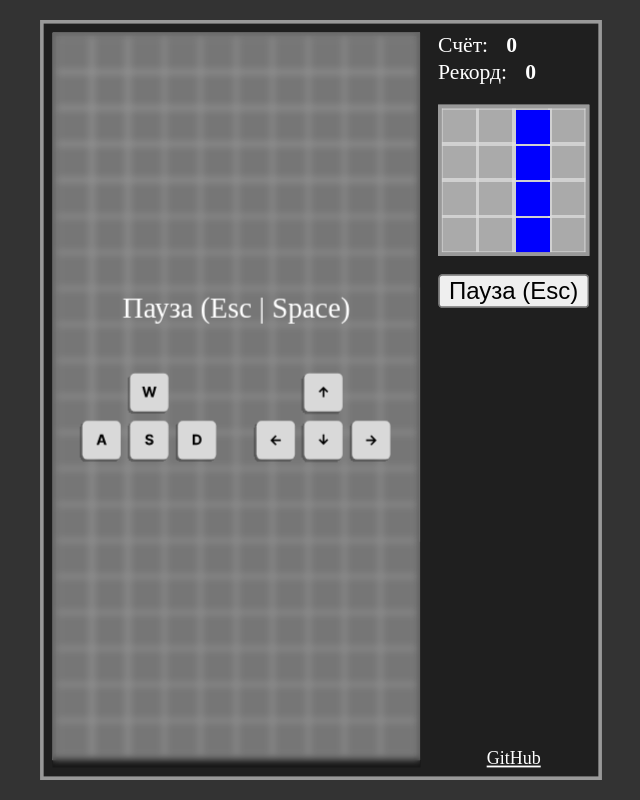
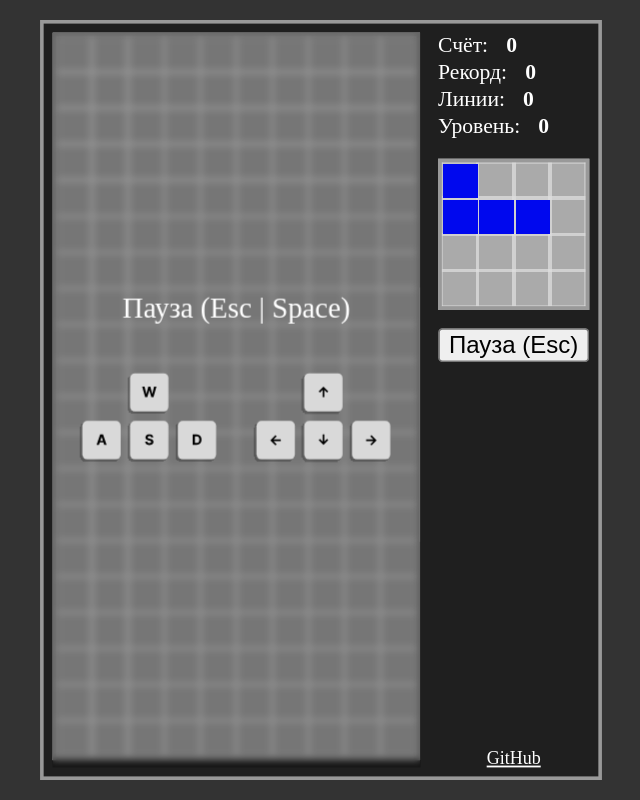
Before and after one commit to vicimpa/tetris-steam, a website built with Vite: page src/index.html in a window 1280 px wide. Shown: the whole page, without its empty margins (319-959 px from the left). Built offline with nearby package versions, Linux system fonts and the light colour scheme.

Commit message:
Append lines and level

```diff
--- a/src/index.css
+++ b/src/index.css
@@ -86,16 +86,25 @@ canvas {
   font-size: 12px;
 }
 .score::before {
-  content: 'Счёт: ';
   font-weight: 100;
 }
 
-.score:nth-child(2) {
+
+.score:not(:nth-child(1)) {
   margin-top: -10px;
 }
 
+.score:nth-child(1)::before {
+  content: 'Счёт: ';
+}
 .score:nth-child(2)::before {
   content: 'Рекорд: '
+}
+.score:nth-child(3)::before {
+  content: 'Линии: '
+}
+.score:nth-child(4)::before {
+  content: 'Уровень: '
 }
 
 button {
--- a/src/lib/Figure.ts
+++ b/src/lib/Figure.ts
@@ -126,12 +126,12 @@ export class Figure extends SizedArray {
 
   static colors = [
     'transparent',
-    'red',
-    'green',
-    'blue',
-    '#00FFFF',
-    '#FF00FE',
-    '#FFFF14',
-    '#0000FE'
+    '#00EEEE',
+    '#0008EE',
+    '#EE9500',
+    '#EEEE00',
+    '#00EE00',
+    '#9508EE',
+    '#EE0000'
   ];
 }
--- a/src/lib/FigureStore.ts
+++ b/src/lib/FigureStore.ts
@@ -8,7 +8,7 @@ export const I = (
       '####',
       '    ',
       '    ',
-    )
+    ).color(1)
 );
 
 export const O = (
@@ -16,7 +16,7 @@ export const O = (
     .make(
       '##',
       '##'
-    )
+    ).color(4)
 );
 
 export const T = (
@@ -25,7 +25,7 @@ export const T = (
       '   ',
       '###',
       ' # '
-    )
+    ).color(6)
 );
 
 export const J = (
@@ -34,7 +34,7 @@ export const J = (
       ' # ',
       ' # ',
       '## '
-    )
+    ).color(2)
 );
 
 export const L = (
@@ -43,7 +43,7 @@ export const L = (
       ' # ',
       ' # ',
       ' ##'
-    )
+    ).color(3)
 );
 
 export const S = (
@@ -52,7 +52,7 @@ export const S = (
       ' ##',
       '## ',
       '   '
-    )
+    ).color(5)
 );
 
 export const Z = (
@@ -61,7 +61,7 @@ export const Z = (
       '## ',
       ' ##',
       '   '
-    )
+    ).color(7)
 );
 
 export const figuresArray = [I, O, T, J, L, Z];
@@ -70,9 +70,7 @@ export function getRandomFigure() {
   let rand = (Math.random() * 4) | 0;
 
   const figure = randomSort([...figuresArray])[0]
-    .clone()
-    .color();
-
+    .clone();
 
   while (rand--)
     figure.rotate();
--- a/src/lib/GameEngine.ts
+++ b/src/lib/GameEngine.ts
@@ -1,4 +1,5 @@
 import { Bind } from "./Bind";
+import { createElement } from "./createElement";
 import { Figure } from "./Figure";
 import { getRandomFigure } from "./FigureStore";
 import { GameMap } from "./GameMap";
@@ -7,6 +8,7 @@ import { makeController } from "./makeController";
 
 export class GameEngine {
   #score = 0;
+  #lines = 0;
   #hiScore = +(localStorage.getItem('hiscore') ?? '0');
 
   #ctrl = makeController({
@@ -29,6 +31,17 @@ export class GameEngine {
     }
   }
 
+  get lines() { return this.#lines; }
+  set lines(v) {
+    this.#lines = v;
+    this.linesElement.innerText = `${this.#lines}`;
+    this.levelElement.innerText = `${this.#lines / 10 | 0}`;
+  }
+
+  get speed() {
+    return 600 - (this.#lines / 10 | 0) * 15;
+  };
+
   appendScores = [0, 100, 300, 700, 1500];
 
   figure: Figure = getRandomFigure();
@@ -41,7 +54,6 @@ export class GameEngine {
   rendererNext = new GameRenderer(this.next);
 
   work = false;
-  speed = 600;
   isDown = false;
   pause = true;
 
@@ -50,35 +62,27 @@ export class GameEngine {
   previewTick = performance.now();
   previewMove = performance.now();
 
-  scoreElement = document.createElement('p');
-  hiScoreElement = document.createElement('p');
-  pauseElement = document.createElement('p');
-  pauseButton = document.createElement('button');
-  githubLink = document.createElement('a');
-  gapElement = document.createElement('div');
+  gapElement = createElement('div', { className: 'gap' });
+  scoreElement = createElement('p', { className: 'score', innerText: `${this.score}` });
+  hiScoreElement = createElement('p', { className: 'score', innerText: `${this.#hiScore}` });
+  linesElement = createElement('p', { className: 'score', innerText: `${this.#lines}` });
+  levelElement = createElement('p', { className: 'score', innerText: `${this.#lines / 10 | 0}` });
+  pauseElement = createElement('p', { className: 'pause', innerText: 'Пауза (Esc | Space)' });
+  pauseButton = createElement('button', { innerText: 'Пауза (Esc)' });
+  githubLink = createElement('a', { href: 'https://github.com/vicimpa/tetris', innerText: 'GitHub' });
 
   constructor(query: string) {
     const app = document.querySelector<HTMLElement>(query)!;
     const content = app.querySelector<HTMLElement>('#content')!;
     const side = app.querySelector<HTMLElement>('#side')!;
 
-    this.gapElement.className = 'gap';
-    this.scoreElement.className = "score";
-    this.hiScoreElement.className = "score";
-    this.pauseElement.innerText = 'Пауза (Esc | Space)';
-    this.pauseElement.className = 'pause';
-    this.pauseButton.innerText = 'Пауза (Esc)';
-    this.scoreElement.innerText = '0';
-    this.hiScoreElement.innerText = `${this.#hiScore}`;
-    this.githubLink.innerText = 'GitHub';
-
-    this.githubLink.href = 'https://github.com/vicimpa/tetris';
-
     this.renderer.append(content);
     this.newFigure();
 
     side.appendChild(this.scoreElement);
     side.appendChild(this.hiScoreElement);
+    side.appendChild(this.linesElement);
+    side.appendChild(this.levelElement);
     this.rendererNext.append(side);
     side.appendChild(this.pauseButton);
     content.appendChild(this.pauseElement);
@@ -86,13 +90,8 @@ export class GameEngine {
     side.appendChild(this.gapElement);
     side.appendChild(this.githubLink);
 
-    addEventListener('resize', () => {
-      this.resize(app);
-    });
-
-    this.pauseButton.addEventListener('click', () => {
-      this.pause = !this.pause;
-    });
+    addEventListener('resize', this.resize.bind(this, app));
+    this.pauseButton.addEventListener('click', () => this.pause = !this.pause);
   }
 
   @Bind()
@@ -212,7 +211,7 @@ export class GameEngine {
     let moveSpeed = 100;
 
     if (keyDown.isDown())
-      speed = 50;
+      speed *= .1;
 
     if (keyUp.isSingle())
       this.rotate();
@@ -254,6 +253,7 @@ export class GameEngine {
 
         this.map.fix(this.figure);
         const count = this.map.checkClear();
+        this.lines += count;
         this.score += this.appendScores[count] ?? 10000;
         this.newFigure();
       }
--- /dev/null
+++ b/src/lib/createElement.ts
@@ -0,0 +1,26 @@
+import { toObject } from "./toObject";
+
+type TAGS = HTMLElementTagNameMap;
+type FunctionPropertyNames<T> = { [K in keyof T]: T[K] extends Function ? K : never }[keyof T];
+type FunctionProperties<T> = Pick<T, FunctionPropertyNames<T>>;
+
+type NonFunctionPropertyNames<T> = { [K in keyof T]: T[K] extends Function ? never : K }[keyof T];
+type NonFunctionProperties<T> = Pick<T, NonFunctionPropertyNames<T>>;
+
+
+export const createElement = (
+  <E extends keyof TAGS>(
+    elem: E,
+    options: Partial<TAGS[E]> = {},
+    ...children: Element[]
+  ) => {
+    const e = document.createElement(elem);
+
+    toObject(options, e);
+
+    for (const child of children)
+      e.appendChild(child);
+
+    return e;
+  }
+);
--- /dev/null
+++ b/src/lib/toObject.ts
@@ -0,0 +1,10 @@
+export const toObject = (
+  <T extends object>(from: Partial<T>, to: T) => {
+    for (const key in from) {
+      if (typeof from[key] === 'object')
+        toObject(from[key] as any, to[key] as any);
+      else
+        (to as any)[key] = from[key];
+    }
+  }
+);
```
